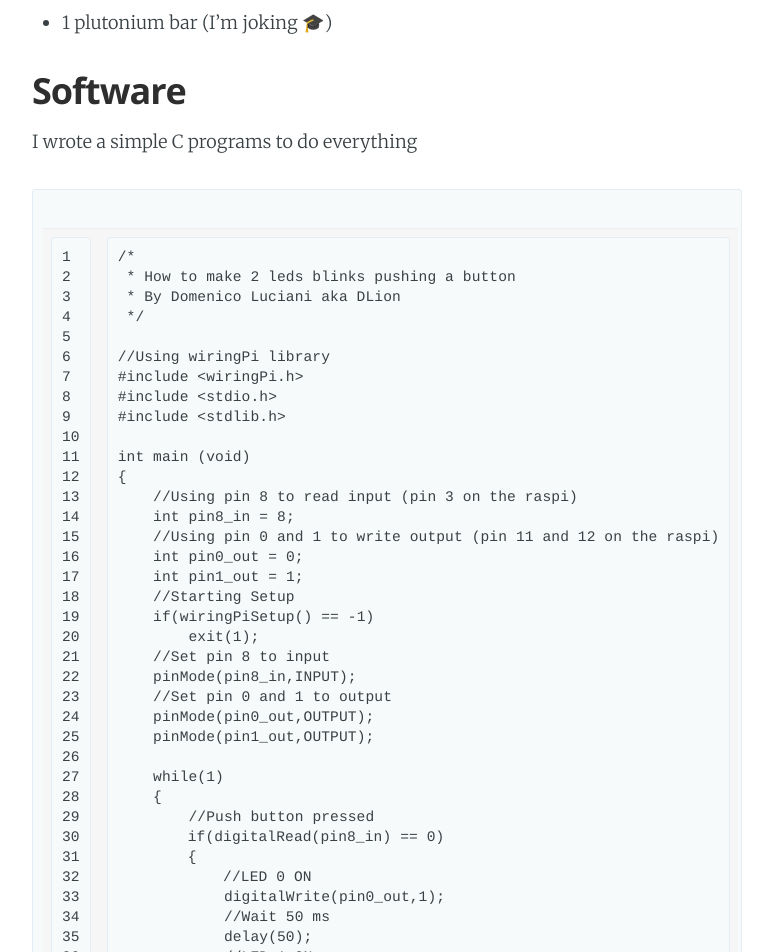
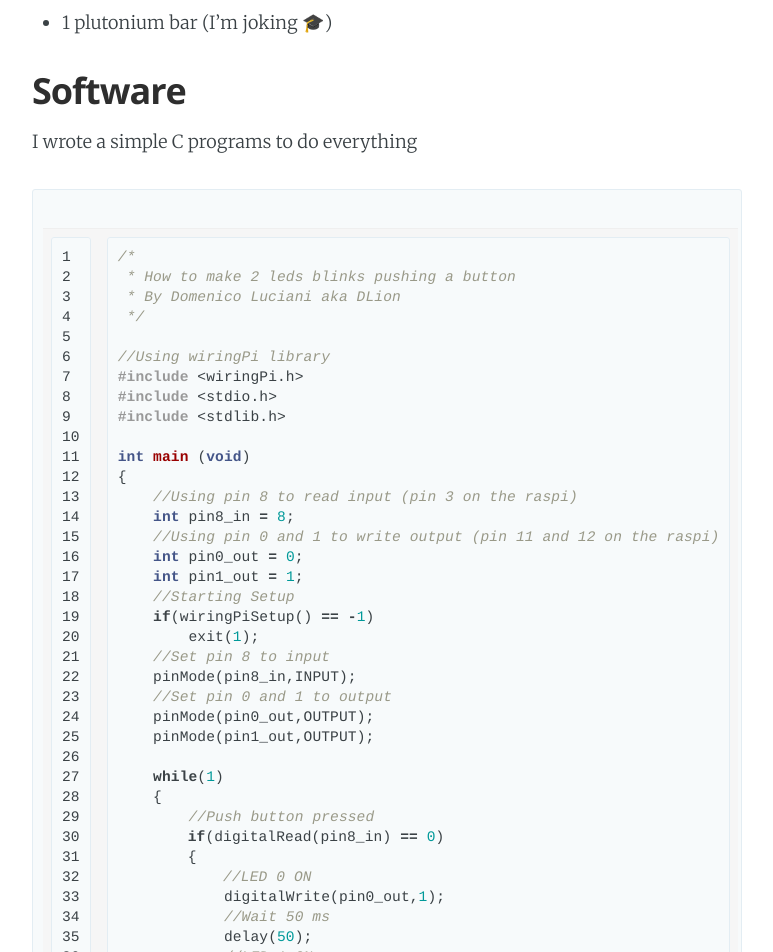
Before and after one commit to dlion/domenicoluciani, a Jekyll site: the page built from _posts/2016-01-25-2-leds-blink.md, in a window 1280 px wide. Shown: the part 1130-2082 px from the top of the page, without its empty margins (253-1026 px from the left). Built offline with Jekyll 4.4.1, drawn with Linux system fonts in a browser that asks for light colours; nearby versions of some CDN libraries; emoji names are drawn with the system emoji font; Markdown is read by kramdown in place of the engine named in the settings; some of the changed text lies outside the part shown.

Commit message:
Syntax and typo

```diff
--- a/_layouts/default.html
+++ b/_layouts/default.html
@@ -29,7 +29,7 @@
     <link rel="stylesheet" type="text/css" href="//fonts.googleapis.com/css?family=Merriweather:300,700,700italic,300italic|Open+Sans:700,400" />
     <!-- Customisation  -->
     <link rel="stylesheet" type="text/css" href="/assets/css/main.css" />
-    <link rel="stylesheet" type="text/css" href="/stylesheets/github-light.css" />
+    <link rel="stylesheet" type="text/css" href="/assets/css/syntax.css" />
 
     <link rel='alternate' type='application/rss+xml' title='RSS' href='/feed.xml'>
 
```
Also changed, not shown: _posts/2016-01-25-2-leds-blink.md (+1 -1 lines), assets/css/syntax.css (renamed from _sass/_syntax.scss).
